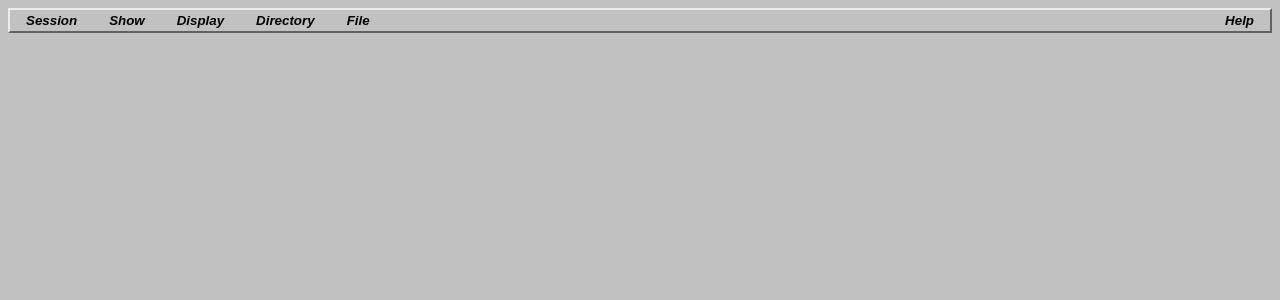
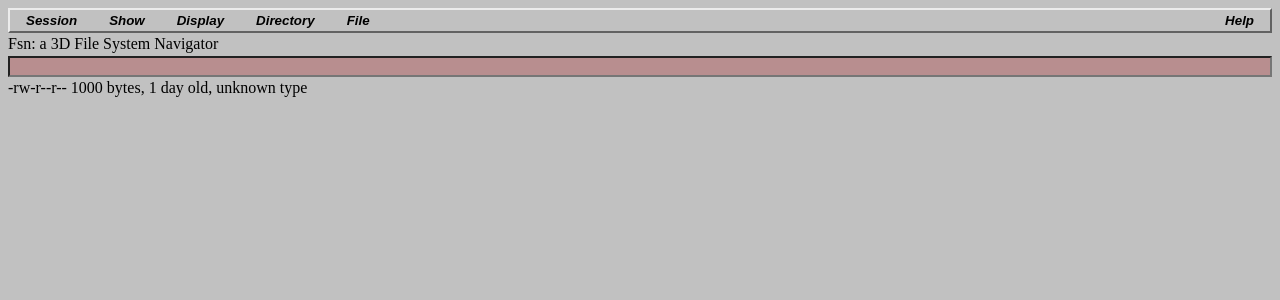
Before and after one commit to rezbyte/r3f-fsn, a React (Vite) app in the folder frontend/: page / in a window 1280 px wide. Shown: the top 300 px of the page. Built offline with nearby package versions, Linux system fonts and the light colour scheme.

Commit message:
Added the Path Manager

```diff
--- /dev/null
+++ b/frontend/src/components/PathManager.tsx
@@ -0,0 +1,15 @@
+import "../styles/PathManager.css";
+
+export default function PathManager() {
+  const permissions = "-rw-r--r--";
+  const bytes = 1000;
+  const age = "1 day old";
+  const type = "unknown type";
+  return (
+    <div className="path-manager">
+      <p>Fsn: a 3D File System Navigator</p>
+      <input type="text" />
+      <p>{`${permissions} ${bytes} bytes, ${age}, ${type}`}</p>
+    </div>
+  );
+}
--- a/frontend/src/main.tsx
+++ b/frontend/src/main.tsx
@@ -1,11 +1,13 @@
 import React from "react";
 import ReactDOM from "react-dom";
+import PathManager from "./components/PathManager";
 import Toolbar from "./components/Toolbar";
 import "./styles/Global.css";
 
 ReactDOM.render(
   <React.StrictMode>
     <Toolbar />
+    <PathManager />
   </React.StrictMode>,
   document.getElementById("root")
 );
--- /dev/null
+++ b/frontend/src/styles/PathManager.css
@@ -0,0 +1,13 @@
+.path-manager {
+  display: flex;
+  flex-direction: column;
+}
+
+.path-manager > * {
+  margin-top: 0.1em;
+  margin-bottom: 0.1em;
+}
+
+.path-manager > input[type="text"] {
+  background-color: #b88e8f;
+}
```
